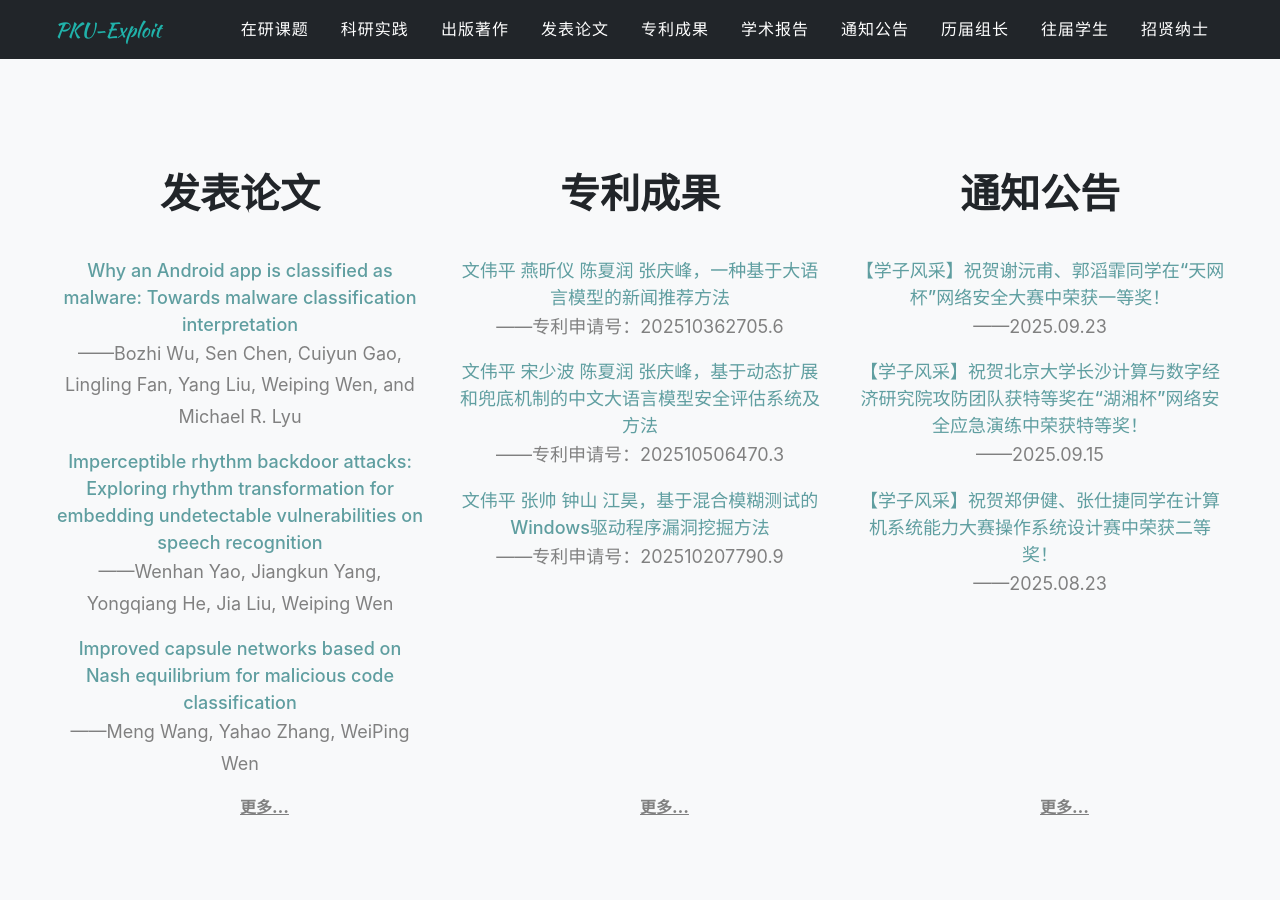
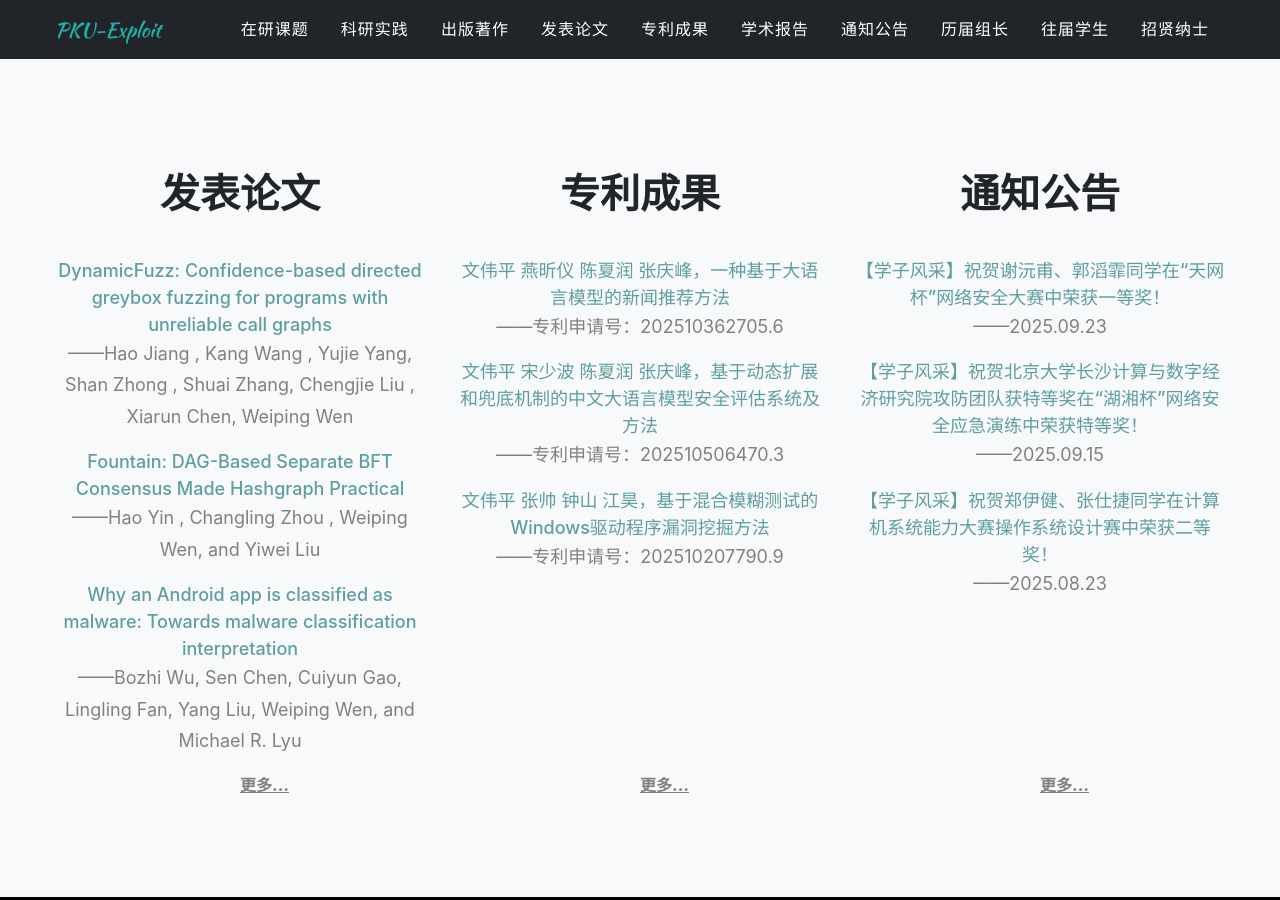
Before and after one commit to xxycfhb/xxycfhb.github.io, a Jekyll site: the page built from index.md, in a window 1280 px wide and 900 px high, scrolled down 1584 px. Built offline with Jekyll 4.4.1, drawn with Linux system fonts in a browser that asks for light colours; some web fonts are replaced.

Commit message:
更新论文

```diff
--- a/_data/sitetext.yml
+++ b/_data/sitetext.yml
@@ -1119,6 +1119,18 @@ paper:
     title: "发表论文"
     text:
     item:
+
+      - title: "DynamicFuzz: Confidence-based directed greybox fuzzing for programs with unreliable call graphs"
+        name: "Hao Jiang , Kang Wang , Yujie Yang, Shan Zhong , Shuai Zhang, Chengjie Liu , Xiarun Chen, Weiping Wen"
+        source: "Computers & Security 159 (2025) 104691 （CCF B）"
+        url: "/files/paper107.pdf"
+        download: "DynamicFuzz: Confidence-based directed greybox fuzzing for programs with unreliable call graphs.pdf"
+
+      - title: "Fountain: DAG-Based Separate BFT Consensus Made Hashgraph Practical"
+        name: "Hao Yin , Changling Zhou , Weiping Wen, and Yiwei Liu"
+        source: "IEEE TRANSACTIONS ON NETWORK AND SERVICE MANAGEMENT, VOL. 22, NO. 5, OCTOBER 2025 （CCF C）"
+        url: "/files/paper106.pdf"
+        download: "Fountain: DAG-Based Separate BFT Consensus Made Hashgraph Practical.pdf"
 
       - title: "Why an Android app is classified as malware: Towards malware classification interpretation"
         name: "Bozhi Wu, Sen Chen, Cuiyun Gao, Lingling Fan, Yang Liu, Weiping Wen, and Michael R. Lyu"
```
Also changed, not shown: 2 other files.
